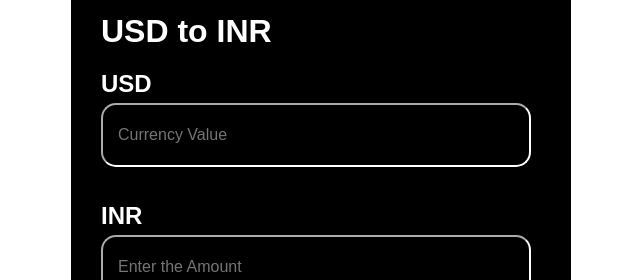
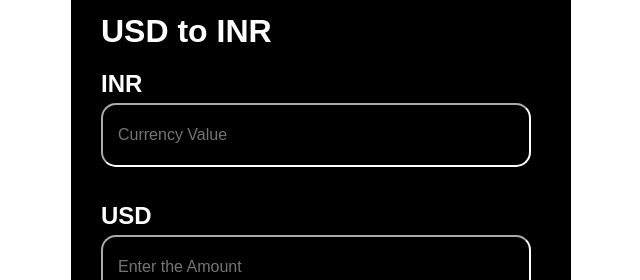
Before and after one commit to anandai02/USD-to-INR-Converter, a plain HTML site: page index.html in a window 1280 px wide. Shown: the part 137-417 px from the top of the page, 319-959 px from the left. Drawn offline with Linux system fonts and the light colour scheme; no server answers.

Commit message:
Caption Modification

```diff
--- a/index.html
+++ b/index.html
@@ -12,10 +12,10 @@
 
                 <h1 class="head1">USD to INR</h1>
 
-                <h2 class="cap1">USD</h2>
+                <h2 class="cap1">INR</h2>
                 <input type="number" placeholder="Currency Value" class="val">
 
-                <h2 class="cap2">INR</h2>
+                <h2 class="cap2">USD</h2>
                 <input type="number" onkeyup="update()" placeholder="Enter the Amount" class="inp">
 
                 <button class="swapbtn" onclick="swap()">Swap</button>
```
